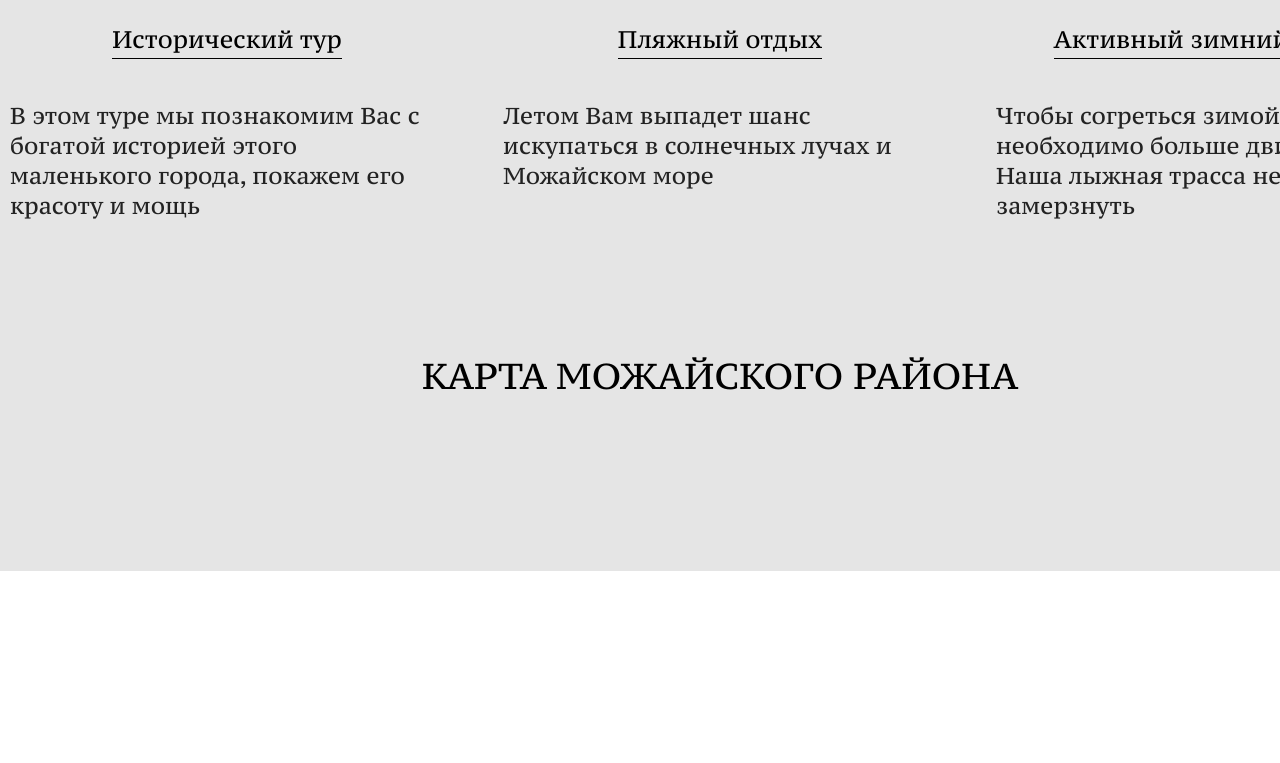
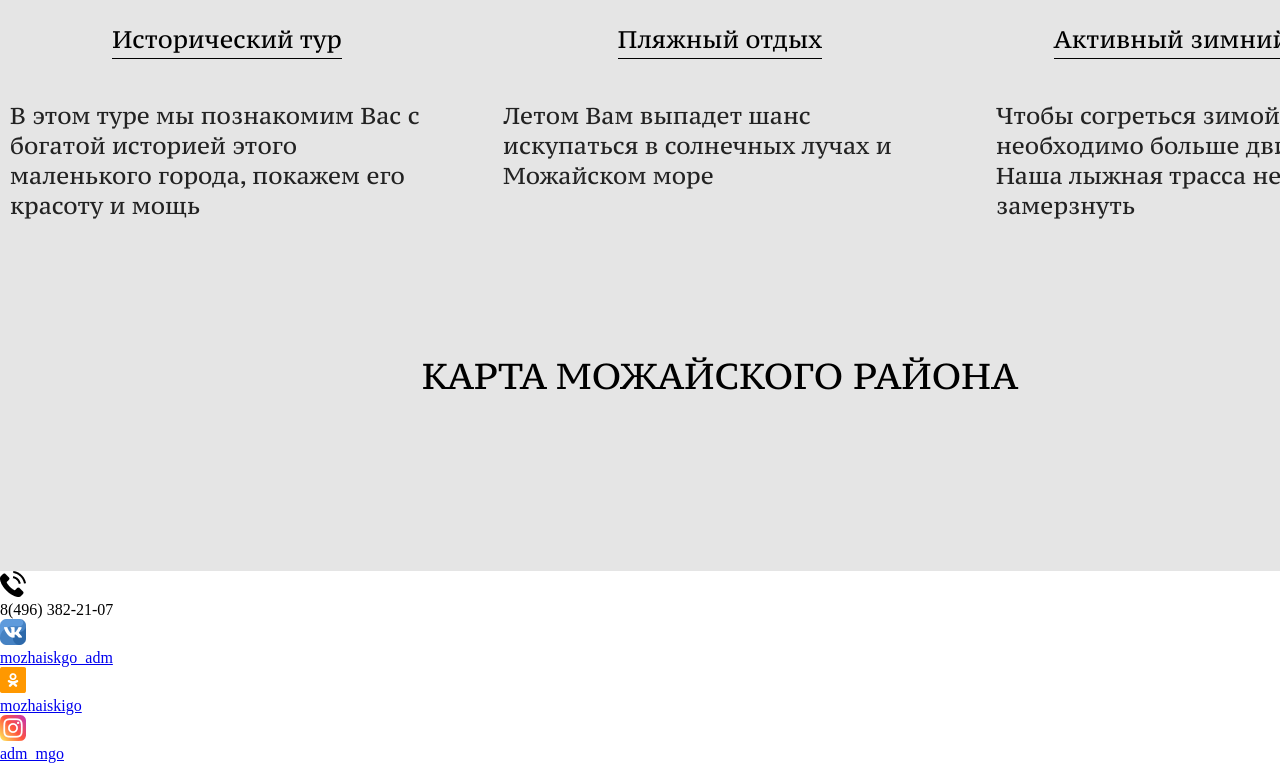
Before and after one commit to Granyu/Granyu.github.io, a plain HTML site: page index.html in a window 1280 px wide. Shown: the part 1209-1972 px from the top of the page. Before the commit the page ends 1780 px from the top, so only its background shows below. Drawn offline with Linux system fonts and the light colour scheme.

Commit message:
Add files via upload

```diff
--- a/index.html
+++ b/index.html
@@ -55,5 +55,22 @@
 			</div>
 		</div>
 	</section>
+
+	<footer>
+		<div class="contact">
+			<img src="img/phone.png">
+			<p>8(496) 382-21-07</p>
+			<img src="img/vk.png">
+			<p><a href="https://m.vk.com › mozhaiskgo_adm">mozhaiskgo_adm</a></p>
+			<img src="img/ok.png">
+			<p><a href="https://ok.ru › mozhaiskigo">mozhaiskigo</a></p>
+			<img src="img/instagram.png">
+			<p><a href="https://www.instagram.com › adm_mgo">adm_mgo</a></p>
+		</div>
+
+		<div class="email">
+
+		</div>
+	</footer>
 </body>
 </html>
```
